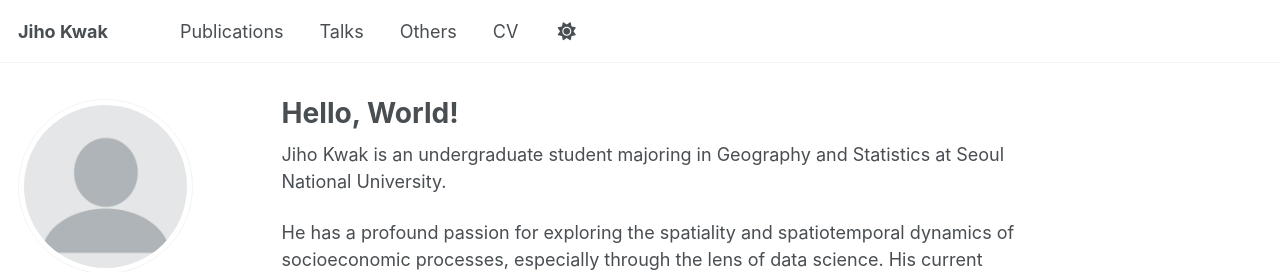
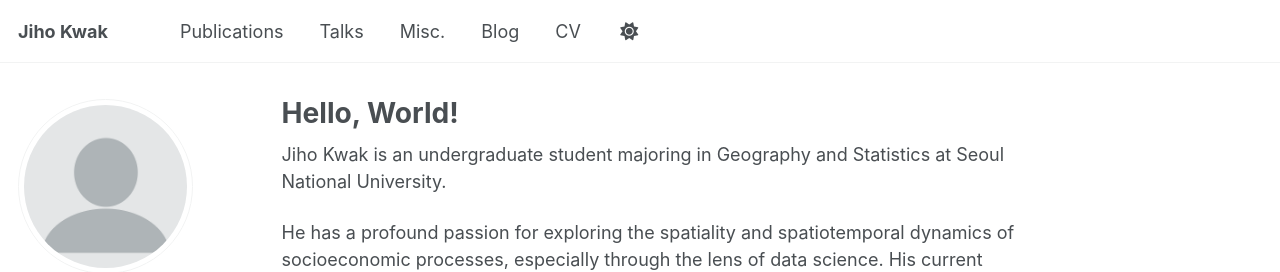
Before and after one commit to jihography/jihography.github.io, a Jekyll site: the page built from _pages/about.md, in a window 1280 px wide. Shown: the top 272 px of the page. Built offline with Jekyll 4.4.1, drawn with Linux system fonts in a browser that asks for light colours; a script that is not in the unit is left out.

Commit message:
Update navigation.yml

```diff
--- a/_data/navigation.yml
+++ b/_data/navigation.yml
@@ -14,7 +14,10 @@ main:
   - title: "Talks"
     url: /talks/
 
-  - title: "Others"
+  - title: "Misc."
+    url: /courses/
+
+  - title: "Blog"
     url: /year-archive/
 
   - title: "CV"
```
